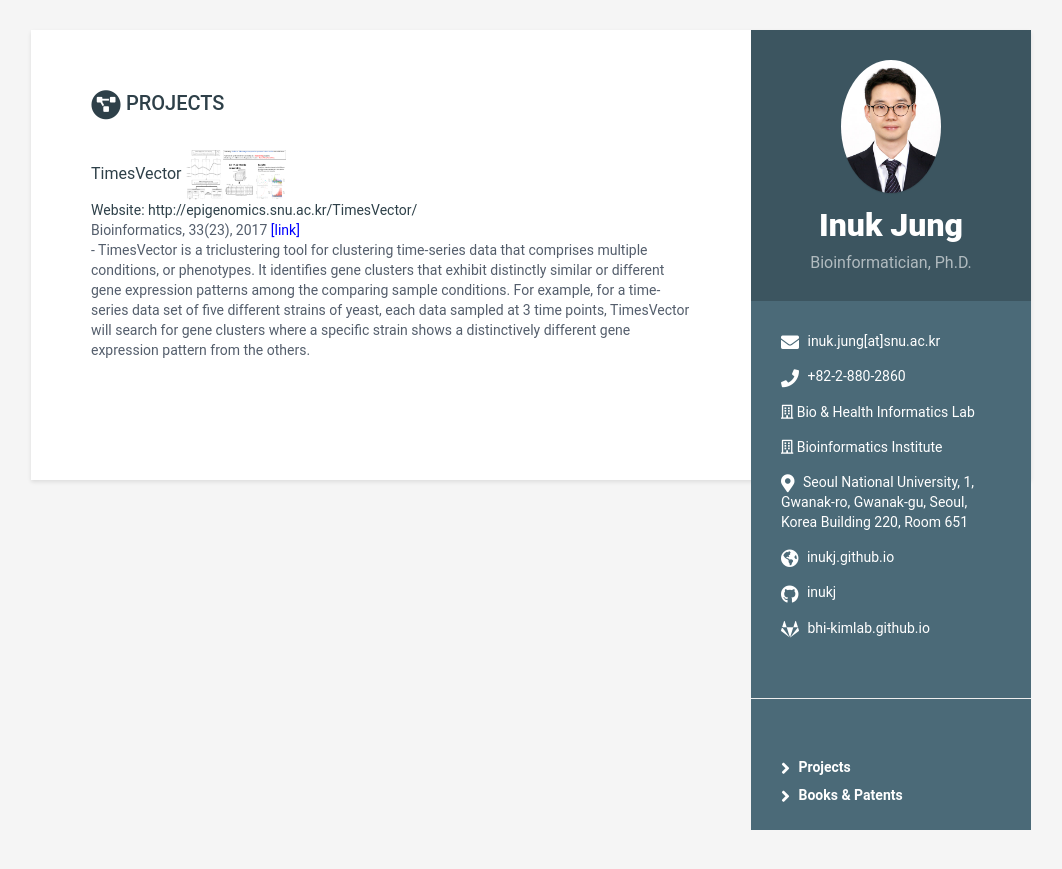
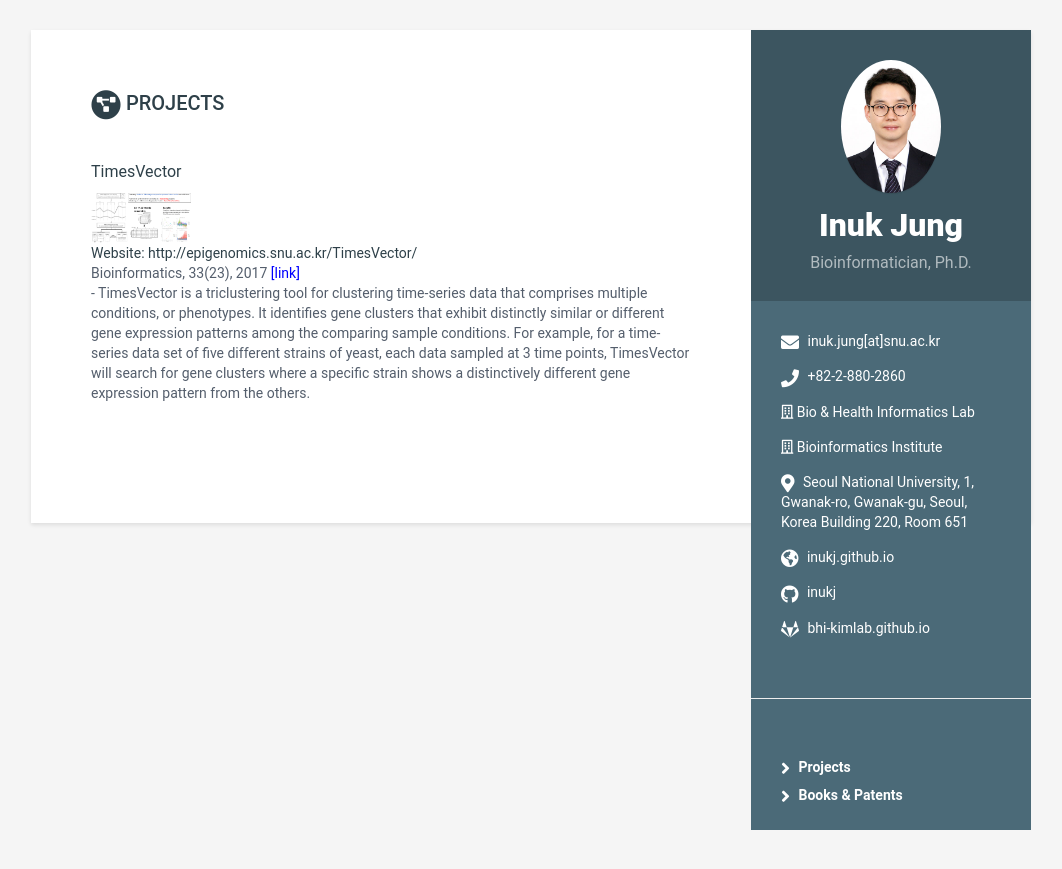
Before and after one commit to inukj/inukj.github.io, a Jekyll site: the page built from projects_main.html, in a window 1280 px wide. Shown: the top 869 px of the page, without its empty margins (109-1171 px from the left). Built offline with Jekyll 4.4.1, drawn with Linux system fonts in a browser that asks for light colours.

Commit message:
update project

```diff
--- a/_includes/projects.html
+++ b/_includes/projects.html
@@ -19,12 +19,12 @@
   {% for project in projects.projects %}
     <div class="item">
 
-      <span class="project-title">
+      <div><h2><span class="project-title">
         <a href="{{ project.link }}">{{ project.title }}</a>
-      </span>
+      </span></h2></div>
 
       {% if project.image %}
-      <img src="{{ project.image }}" width="100"/>
+      <div><img src="{{ project.image }}" width="100"/></div>
       <div><a href="{{ project.link }}">Website: {{ project.link }}</a></div>
       <div class="publication-conference">{{ project.publication }}<a href="{{ project.pb_link }}" style="color:blue"> [link]</a></div>
       {% endif %}
```
